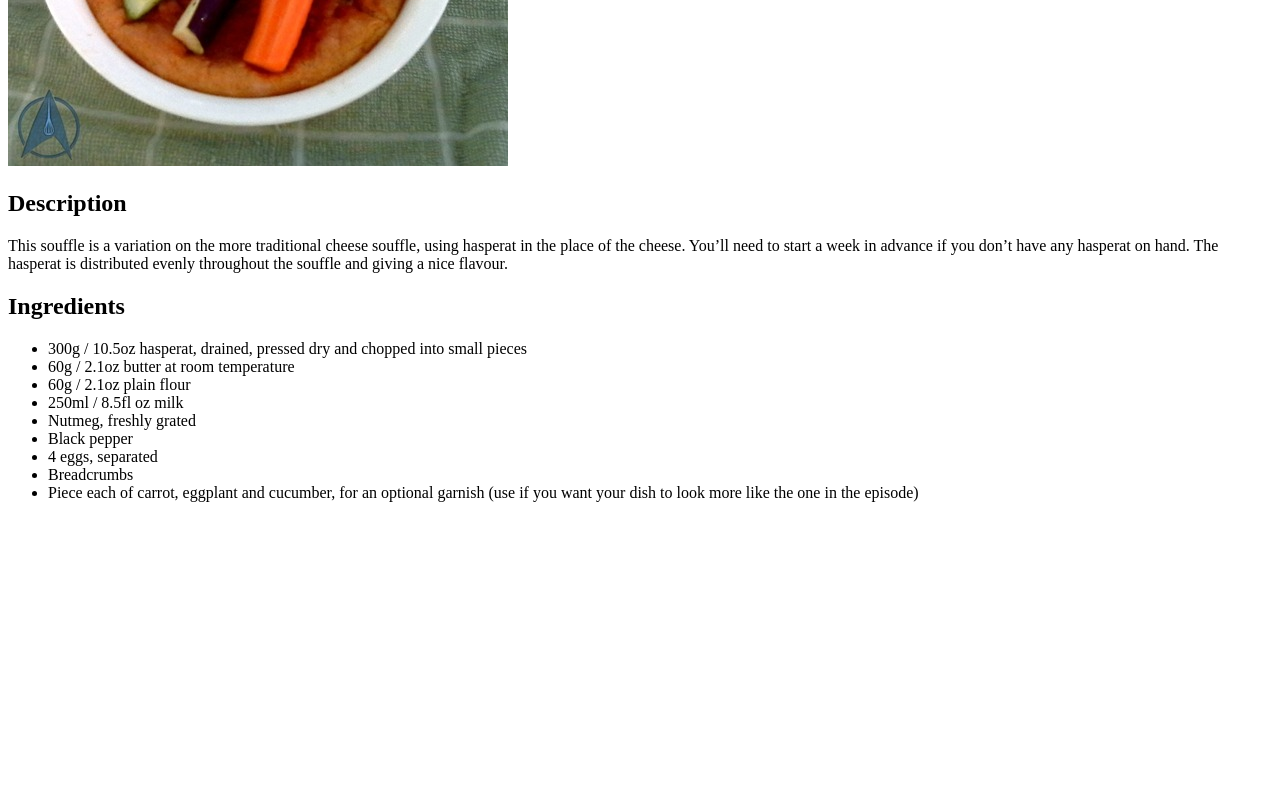
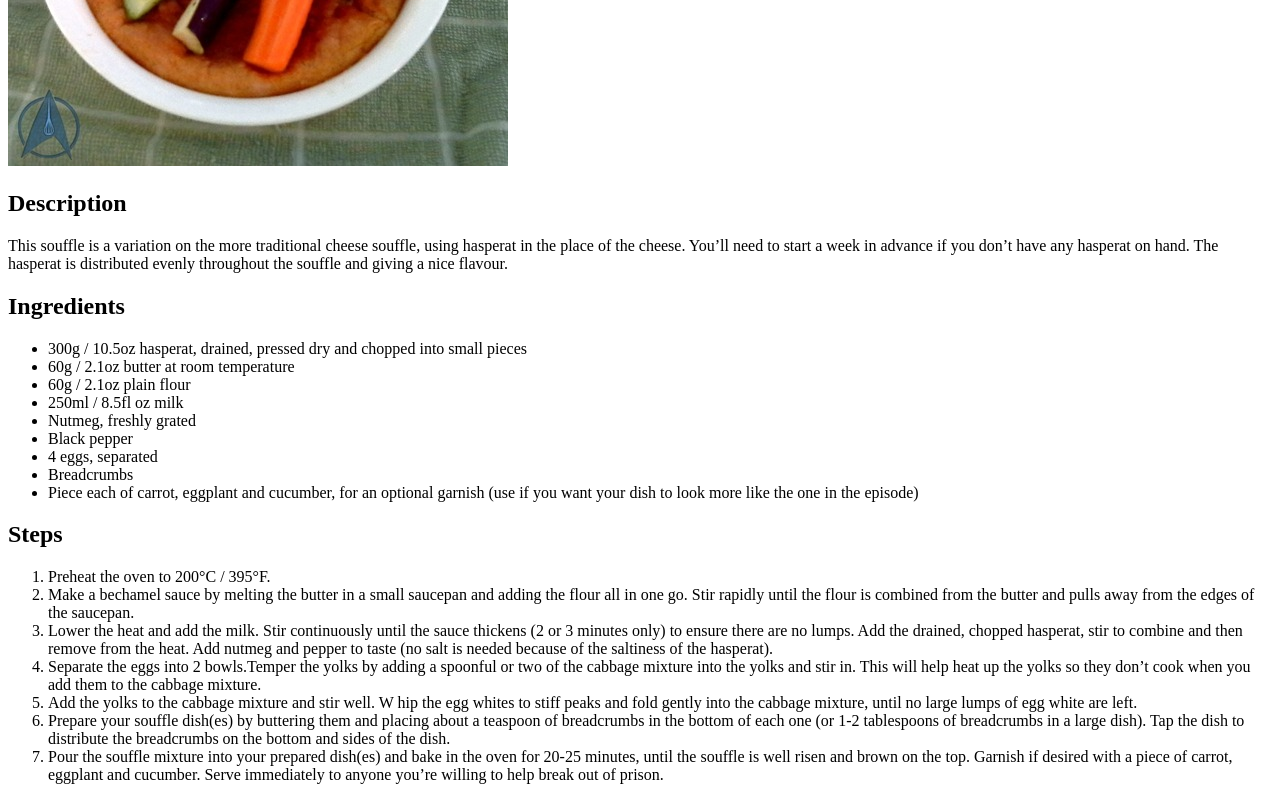
Before and after one commit to jelibyte/top-odin_recipes, a plain HTML site: page recipes/hasperat_souffle.html in a window 1280 px wide. Shown: the part 368-1168 px from the top of the page. Before the commit the page ends 886 px from the top, so only its background shows below. Drawn offline with Linux system fonts and the light colour scheme.

Commit message:
Add Steps heading and list to hasperat_souffle.html

```diff
--- a/recipes/hasperat_souffle.html
+++ b/recipes/hasperat_souffle.html
@@ -25,5 +25,28 @@
       <li>Breadcrumbs</li>
       <li>Piece each of carrot, eggplant and cucumber, for an optional garnish (use if you want your dish to look more like the one in the episode)</li>
     </ul>
+    <h2>Steps</h2>
+    <ol>
+      <li>Preheat the oven to 200°C / 395°F.</li>
+      <li>Make a bechamel sauce by melting the butter in a small saucepan and adding the flour all in one go.
+        Stir rapidly until the flour is combined from the butter and pulls away from the edges of the saucepan.
+      </li>
+      <li>Lower the heat and add the milk. Stir continuously until the sauce thickens (2 or 3 minutes only) to ensure there are no lumps.
+        Add the drained, chopped hasperat, stir to combine and then remove from the heat.
+        Add nutmeg and pepper to taste (no salt is needed because of the saltiness of the hasperat).
+      </li>
+      <li>Separate the eggs into 2 bowls.Temper the yolks by adding a spoonful or two of the cabbage mixture into the yolks and stir in.
+        This will help heat up the yolks so they don’t cook when you add them to the cabbage mixture.
+      </li>
+      <li>Add the yolks to the cabbage mixture and stir well. W
+        hip the egg whites to stiff peaks and fold gently into the cabbage mixture, until no large lumps of egg white are left.
+      </li>
+      <li>Prepare your souffle dish(es) by buttering them and placing about a teaspoon of breadcrumbs in the bottom of each one
+        (or 1-2 tablespoons of breadcrumbs in a large dish). Tap the dish to distribute the breadcrumbs on the bottom and sides of the dish.
+      </li>
+      <li>Pour the souffle mixture into your prepared dish(es) and bake in the oven for 20-25 minutes, until the souffle is well risen and brown on the top.
+        Garnish if desired with a piece of carrot, eggplant and cucumber. Serve immediately to anyone you’re willing to help break out of prison.
+      </li>
+    </ol>
   </body>
 </html>
```
